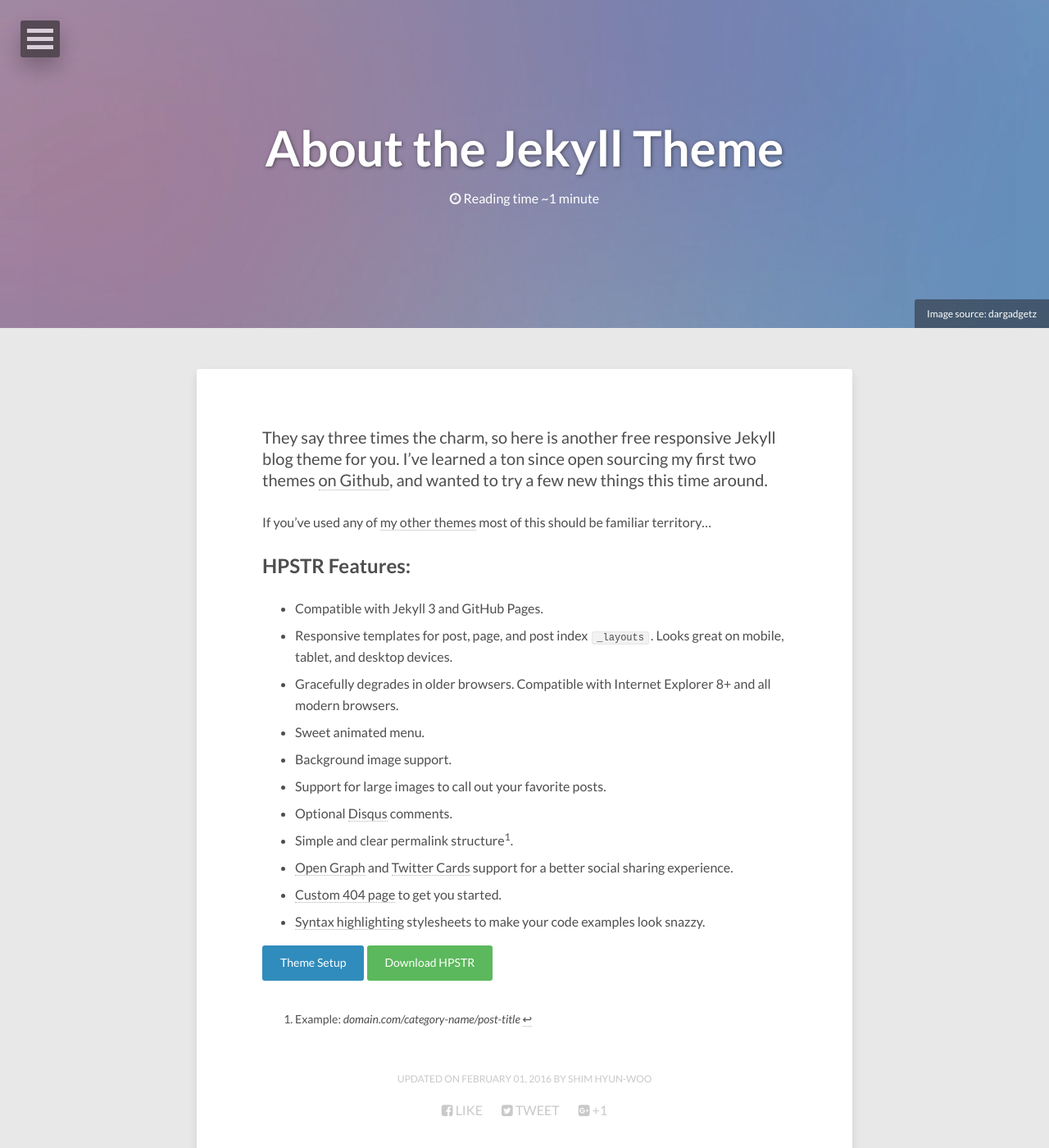
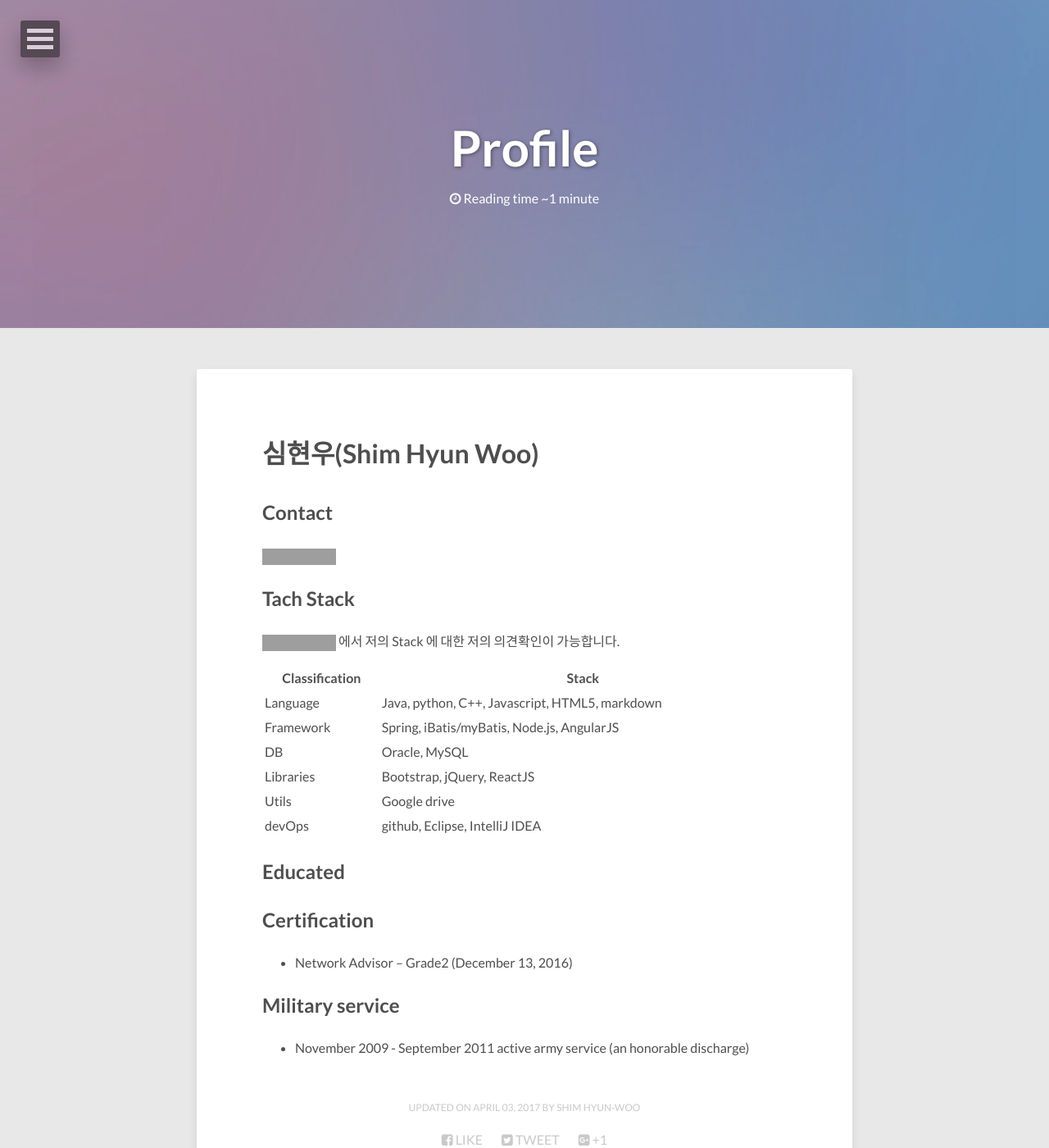
Before and after one commit to hwshim0810/hwshim0810.github.io, a Jekyll site: the page built from about/index.md, in a window 1280 px wide and 1400 px high. Shown: the whole window at 82% size. Built offline with Jekyll 4.4.1, drawn with Linux system fonts in a browser that asks for light colours; nearby versions of some CDN libraries; grey boxes are pictures that could not be loaded.

Commit message:
profile, nav modified

```diff
--- a/_includes/navigation.html
+++ b/_includes/navigation.html
@@ -10,7 +10,7 @@
 					<h4>{{ site.owner.name }}</h4>
 					<p>{{ site.owner.bio }}</p>
 				</li>
-				<li><a href="{{ site.url }}/about/"><span class="btn btn-inverse">Learn More</span></a></li>
+				<li><a href="{{ site.url }}/about/"><span class="btn btn-inverse">More...</span></a></li>
 				{% if site.owner.email %}<li>
 					<a href="mailto:{{ site.owner.email }}"><i class="fa fa-fw fa-envelope"></i> Email</a>
 				</li>{% endif %}
@@ -50,13 +50,8 @@
 				<li><a href="{{ site.url }}/tags/">All Tags</a></li>
 			</ul>
 		</li>
-		{% for link in site.data.navigation %}
-	    {% if link.url contains 'http' %}
-	        {% assign domain = '' %}
-	        {% else %}
-	        {% assign domain = site.url %}
-	    {% endif %}
-	    <li><a href="{{ domain }}{{ link.url }}" {% if link.url contains 'http' %}target="_blank"{% endif %}>{{ link.title }}</a></li>
-	  {% endfor %}
+        <li>
+            <a href="#">Links</a>
+        </li>
 	</ul><!-- /.dl-menu -->
 </nav><!-- /.dl-menuwrapper -->
--- a/about/index.md
+++ b/about/index.md
@@ -1,32 +1,33 @@
 ---
 layout: page
-title: About the Jekyll Theme
+title: Profile
 image:
   feature: abstract-5.jpg
-  credit: dargadgetz
-  creditlink: http://www.dargadgetz.com/ios-7-abstract-wallpaper-pack-for-iphone-5-and-ipod-touch-retina/
 comments: false
-modified: 2016-02-01
+modified: 2017-04-03
 ---
 
-They say three times the charm, so here is another free responsive Jekyll blog theme for you. I've learned a ton since open sourcing my first two themes [on Github](http://github.com/mmistakes), and wanted to try a few new things this time around.
+# 심현우(Shim Hyun Woo)
 
-If you've used any of [my other themes](http://mademistakes.com/work/jekyll-themes/) most of this should be familiar territory...
+## Contact
+[![e-mail](https://img.shields.io/badge/email-hwshim8808@gmail.com-blue.svg)](mailto:hwshim8808@gmail.com)
 
-## HPSTR Features:
+## Tach Stack
+[![StackShare](https://img.shields.io/badge/tech-stack(CLICK!)-0690fa.svg?style=flat)](https://stackshare.io/hwshim0810/techstack) 에서 저의 Stack 에 대한 저의 의견확인이 가능합니다.
 
-* Compatible with Jekyll 3 and GitHub Pages.
-* Responsive templates for post, page, and post index `_layouts`. Looks great on mobile, tablet, and desktop devices.
-* Gracefully degrades in older browsers. Compatible with Internet Explorer 8+ and all modern browsers.
-* Sweet animated menu.
-* Background image support.
-* Support for large images to call out your favorite posts.
-* Optional [Disqus](http://disqus.com) comments.
-* Simple and clear permalink structure[^1].
-* [Open Graph](https://developers.facebook.com/docs/opengraph/) and [Twitter Cards](https://dev.twitter.com/docs/cards) support for a better social sharing experience.
-* [Custom 404 page]({{ site.url }}/404.html) to get you started.
-* [Syntax highlighting]({{ site.url }}/code-highlighting-post/) stylesheets to make your code examples look snazzy.
+| Classification  | Stack |
+| ------------- | ------------- |
+| Language  | Java, python, C++, Javascript, HTML5, markdown  |
+| Framework | Spring, iBatis/myBatis, Node.js, AngularJS  |
+| DB  | Oracle, MySQL  |
+| Libraries | Bootstrap, jQuery, ReactJS  |
+| Utils  | Google drive  |
+| devOps  | github, Eclipse, IntelliJ IDEA  |
 
-<div markdown="0"><a href="{{ site.url }}/theme-setup/" class="btn btn-info">Theme Setup</a> <a href="https://github.com/mmistakes/hpstr-jekyll-theme" class="btn btn-success">Download HPSTR</a></div>
+## Educated
 
-[^1]: Example: *domain.com/category-name/post-title*
+## Certification
+- Network Advisor -- Grade2 (December 13, 2016)
+
+## Military service
+- November 2009 - September 2011 active army service (an honorable discharge)
--- a/index.html
+++ b/index.html
@@ -6,8 +6,6 @@ tags: [Jekyll, theme, themes, responsive, blog, modern]
 comments: false
 image:
   feature: abstract-1.jpg
-  credit: dargadgetz
-  creditlink: http://www.dargadgetz.com/ios-7-abstract-wallpaper-pack-for-iphone-5-and-ipod-touch-retina/
 ---
 
 {% for post in paginator.posts %}
```
